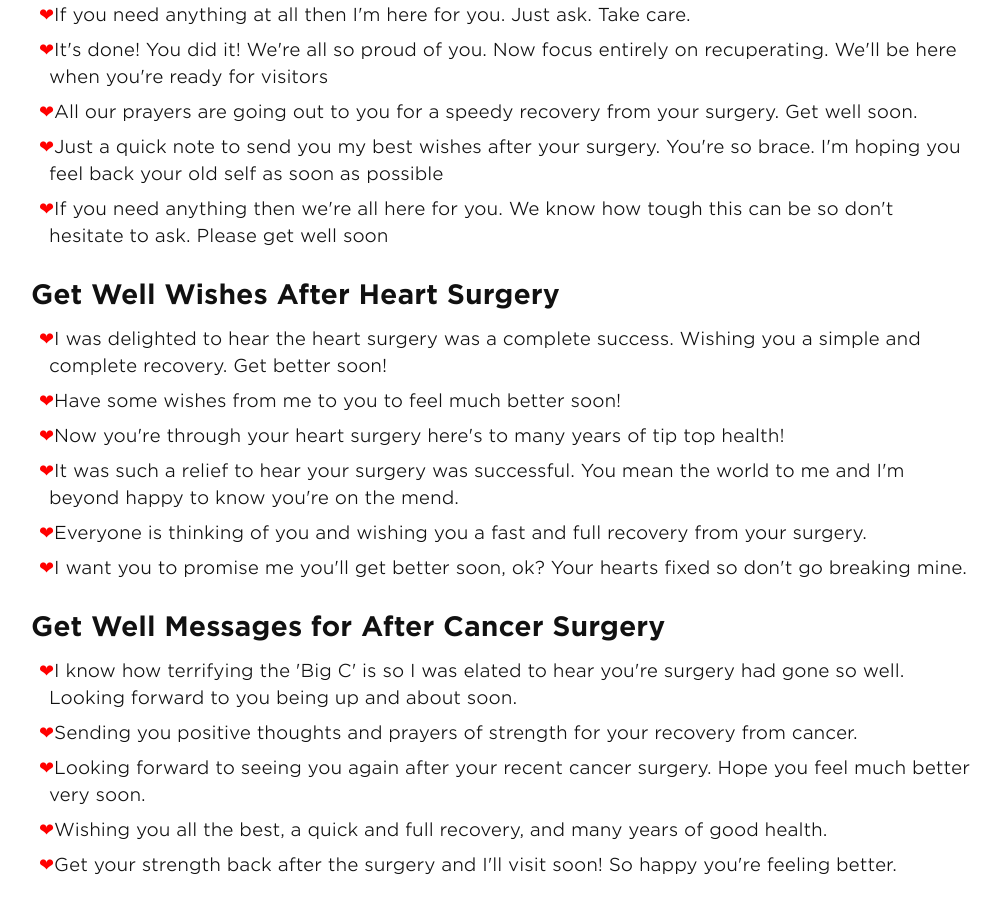
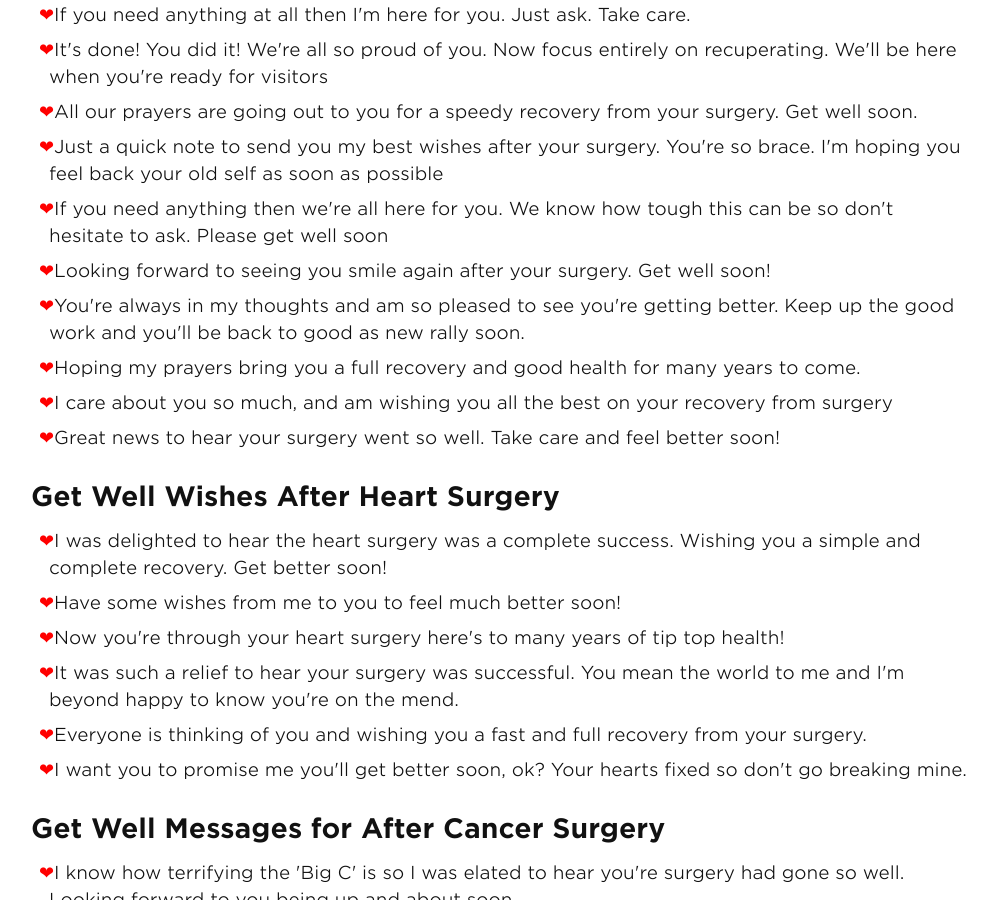
Before and after one commit to andyml123/andyml123.github.io, a Jekyll site: the page built from get-well-soon-messages-after-surgery.md, in a window 1280 px wide and 900 px high, scrolled down 1083 px. Shown: the whole window, without its empty margins (139-1140 px from the left). Built offline with Jekyll 4.4.1, drawn with Linux system fonts in a browser that asks for light colours; a script that is not in the unit is left out.

Commit message:
Update get-well-soon-messages-after-surgery.md

```diff
--- a/get-well-soon-messages-after-surgery.md
+++ b/get-well-soon-messages-after-surgery.md
@@ -34,6 +34,11 @@ published: true
 <li>Just a quick note to send you my best wishes after your surgery. You're so brace. I'm hoping you feel back your old self as soon as possible
  </li>
 <li>If you need anything then we're all here for you. We know how tough this can be so don't hesitate to ask. Please get well soon</li>
+<li>Looking forward to seeing you smile again after your surgery. Get well soon!</li>
+<li>You're always in my thoughts and am so pleased to see you're getting better. Keep up the good work and you'll be back to good as new rally soon.</li>
+<li>Hoping my prayers bring you a full recovery and good health for many years to come.</li>
+<li>I care about you so much, and am wishing you all the best on your recovery from surgery</li>
+<li>Great news to hear your surgery went so well. Take care and feel better soon!</li>
 </ul>
 
 <h2>Get Well Wishes After Heart Surgery</h2>
```
